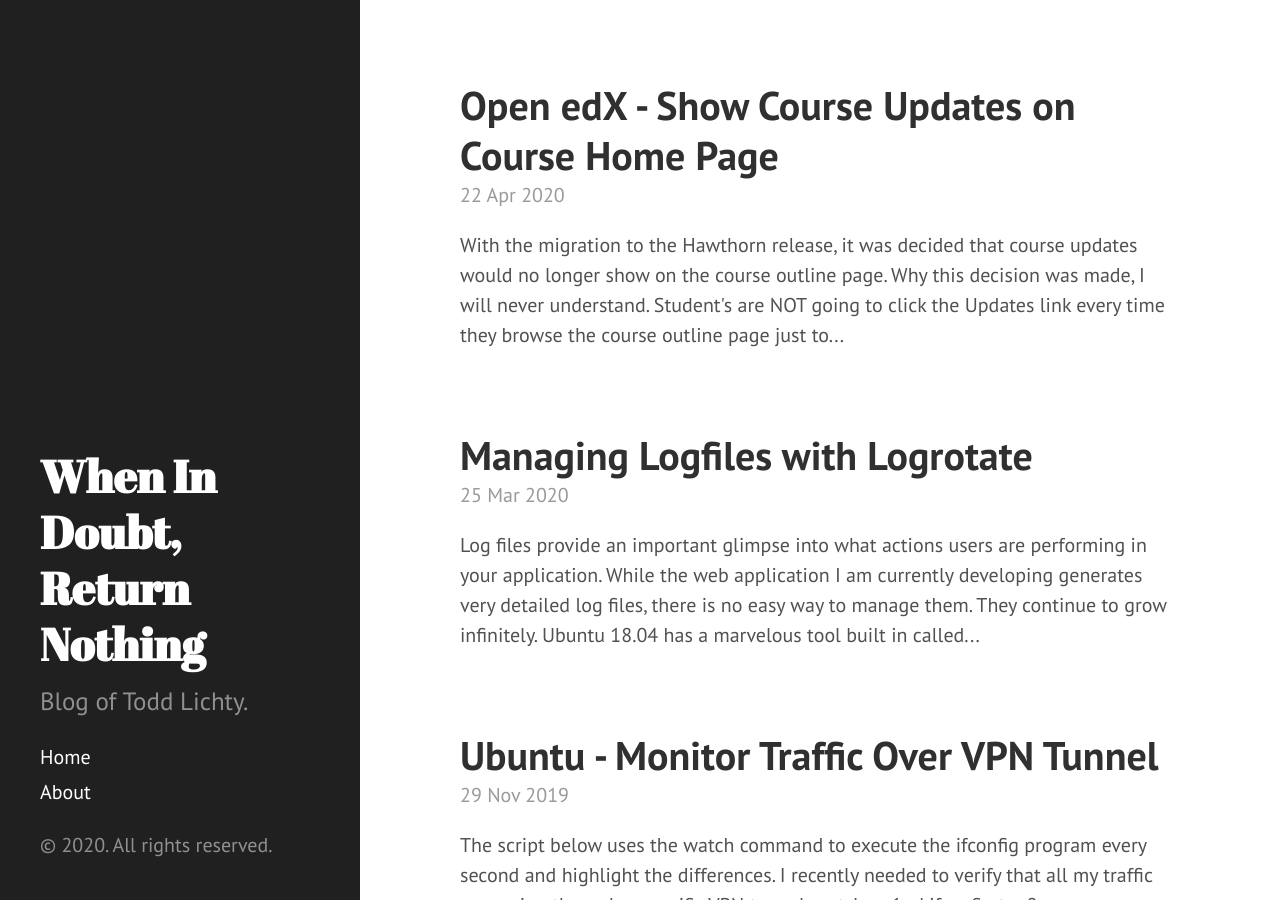
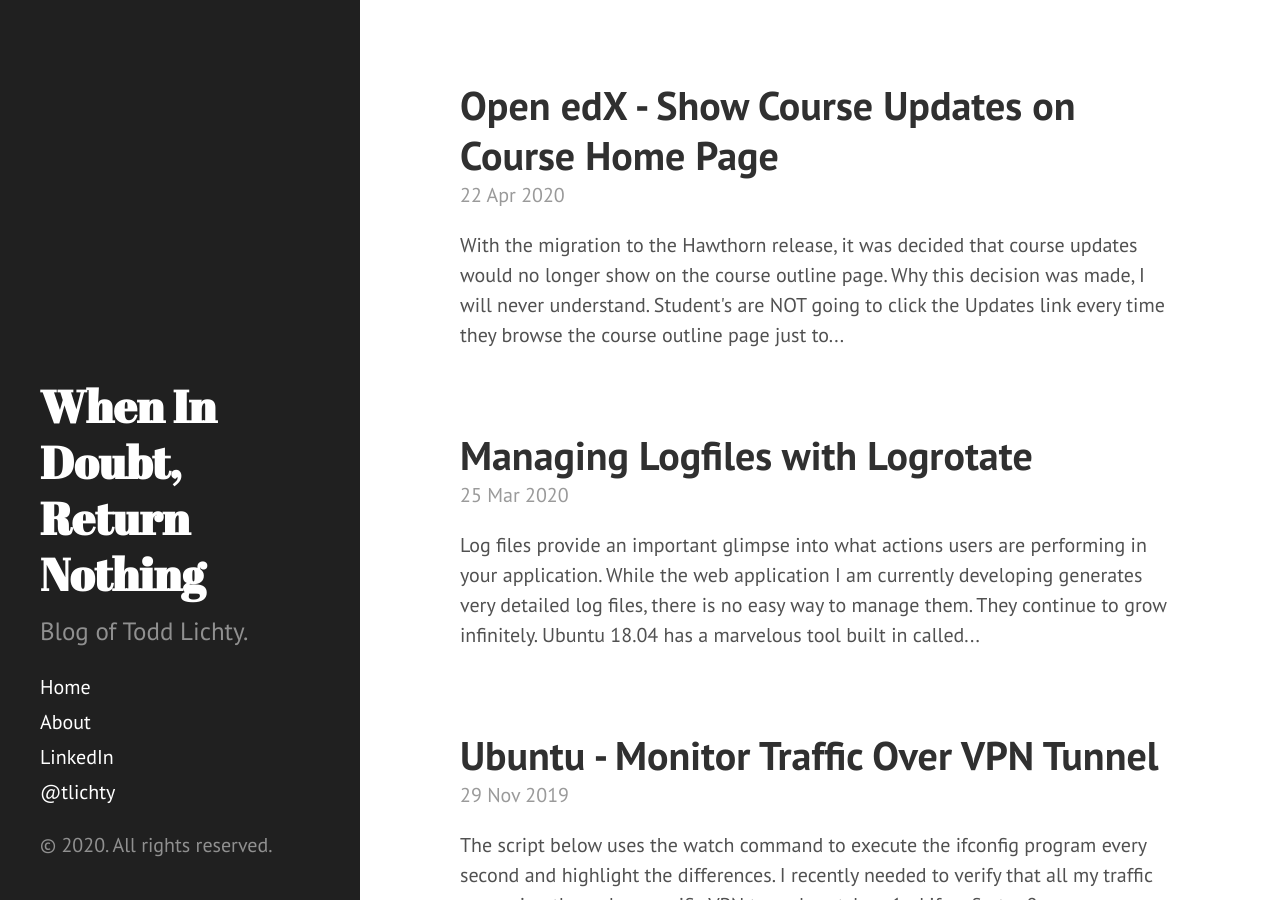
Before and after one commit to ToddLichty/ToddLichty.github.io, a Jekyll site: the page built from index.html, in a window 1280 px wide and 900 px high. Built offline with Jekyll 4.4.1, drawn with Linux system fonts in a browser that asks for light colours; the list of posts is cut into pages by our own code.

Commit message:
added social media links

```diff
--- a/_includes/sidebar.html
+++ b/_includes/sidebar.html
@@ -25,6 +25,8 @@
           {% endif %}
         {% endif %}
       {% endfor %}
+      <a class="sidebar-nav-item" href="https://www.linkedin.com/in/todd-lichty-83a6543/" target="_blank">LinkedIn</a>
+      <a class="sidebar-nav-item" href="https://www.twitter.com/tlichty" target="_blank">@tlichty</a>
 
     </nav>
 
```
